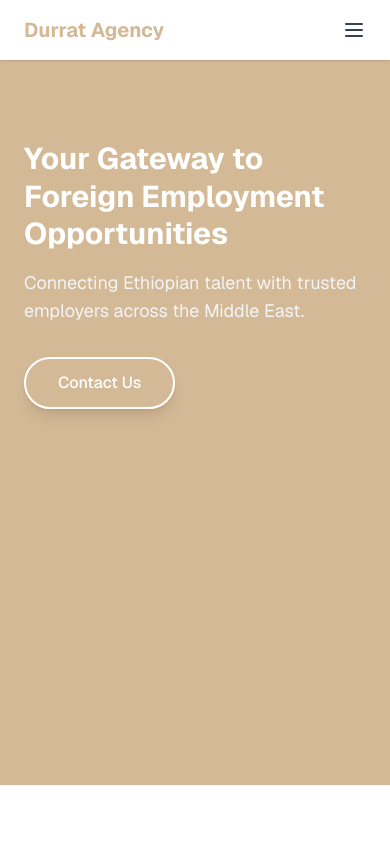
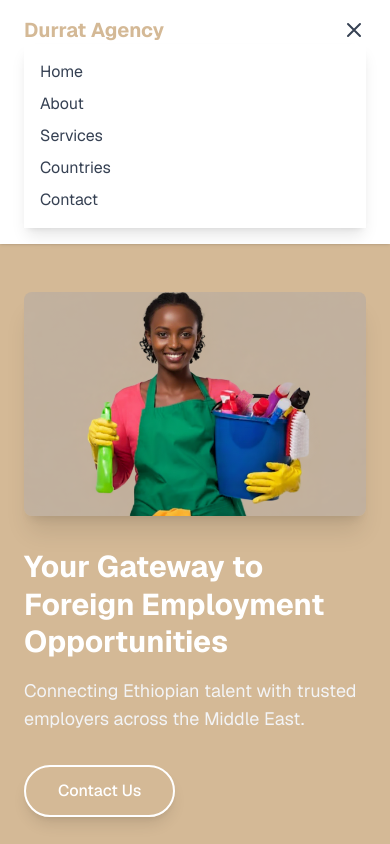
Before and after one commit to Oreki-ht/durrat, a Next.js app: page / in a window 390 px wide. Both pictures are taken after a click on the button "Toggle menu". Shown: the top 844 px of the page. Built offline with nearby package versions, Linux system fonts and the light colour scheme.

Commit message:
mobile fix

```diff
--- a/src/components/Hero.tsx
+++ b/src/components/Hero.tsx
@@ -15,13 +15,32 @@ const Hero = () => {
 
   return (
     <section id="home" className="bg-[#d4b996] text-white">
-      <div className="max-w-7xl mx-auto px-6 py-20 md:py-28 flex flex-col md:flex-row items-center">
+      <div className="max-w-7xl mx-auto px-6 py-12 md:py-28 flex flex-col md:flex-row items-center">
+        {/* Image on top for mobile, right for desktop */}
+        <motion.div
+          initial={{ opacity: 0, y: 20 }}
+          whileInView={{ opacity: 1, y: 0 }}
+          viewport={{ once: true }}
+          transition={{ duration: 0.8 }}
+          className="w-full md:w-1/2 mb-8 md:mb-0 order-1 md:order-2"
+        >
+          <div className="relative h-56 md:h-96 w-full rounded-lg overflow-hidden shadow-xl">
+            <Image
+              src="/maid-pic.png"
+              alt="Maid holding cleaning supplies"
+              fill
+              sizes="(max-width: 768px) 100vw, 50vw"
+              style={{ objectFit: "cover" }}
+            />
+          </div>
+        </motion.div>
+        {/* Text below image on mobile, left for desktop */}
         <motion.div
           initial="hidden"
           whileInView="visible"
           viewport={{ once: true }}
           variants={fadeIn}
-          className="md:w-1/2 mb-10 md:mb-0"
+          className="w-full md:w-1/2 order-2 md:order-1"
         >
           <h1 className="text-3xl md:text-5xl font-bold mb-4 leading-tight">
             Your Gateway to Foreign Employment Opportunities
@@ -37,23 +56,6 @@ const Hero = () => {
             Contact Us
           </motion.button>
         </motion.div>
-
-        <motion.div
-          initial={{ opacity: 0, x: 50 }}
-          whileInView={{ opacity: 1, x: 0 }}
-          transition={{ duration: 0.8 }}
-          className="md:w-1/2"
-        >
-            <div className="relative h-64 md:h-96 w-full rounded-lg overflow-hidden shadow-xl">
-            <Image
-              src="/maid-pic.png"
-              alt="Maid holding cleaning supplies"
-              fill
-              sizes="(max-width: 768px) 100vw, 50vw"
-              style={{ objectFit: "cover" }}
-            />
-            </div>
-        </motion.div>
       </div>
     </section>
   );
--- a/src/components/Navbar.tsx
+++ b/src/components/Navbar.tsx
@@ -1,8 +1,11 @@
 "use client";
 
-import { motion } from "framer-motion";
+import { useState } from "react";
+import { motion, AnimatePresence } from "framer-motion";
 
 const Navbar = () => {
+  const [menuOpen, setMenuOpen] = useState(false);
+
   return (
     <nav className="sticky top-0 z-50 bg-white shadow-sm px-6 py-4">
       <div className="max-w-7xl mx-auto flex justify-between items-center">
@@ -15,6 +18,7 @@ const Navbar = () => {
           <h1 className="text-[#d4b996] font-bold text-xl md:text-2xl">Durrat Agency</h1>
         </motion.div>
 
+        {/* Desktop links */}
         <motion.div
           whileHover={{ scale: 1.05 }}
           className="hidden md:block"
@@ -28,15 +32,37 @@ const Navbar = () => {
           </ul>
         </motion.div>
 
+        {/* Mobile menu button */}
         <motion.button
           whileTap={{ scale: 0.95 }}
           className="md:hidden text-gray-700"
+          onClick={() => setMenuOpen((open) => !open)}
+          aria-label="Toggle menu"
         >
           <svg xmlns="http://www.w3.org/2000/svg" className="h-6 w-6" fill="none" viewBox="0 0 24 24" stroke="currentColor">
-            <path strokeLinecap="round" strokeLinejoin="round" strokeWidth={2} d="M4 6h16M4 12h16M4 18h16" />
+            <path strokeLinecap="round" strokeLinejoin="round" strokeWidth={2} d={menuOpen ? "M6 18L18 6M6 6l12 12" : "M4 6h16M4 12h16M4 18h16"} />
           </svg>
         </motion.button>
       </div>
+      {/* Mobile menu */}
+      <AnimatePresence>
+        {menuOpen && (
+          <motion.div
+            initial={{ height: 0, opacity: 0 }}
+            animate={{ height: "auto", opacity: 1 }}
+            exit={{ height: 0, opacity: 0 }}
+            className="md:hidden bg-white shadow-lg"
+          >
+            <ul className="flex flex-col space-y-2 px-4 py-4">
+              <li><a href="#home" className="block text-gray-700 hover:text-[#d4b996] transition" onClick={() => setMenuOpen(false)}>Home</a></li>
+              <li><a href="#about" className="block text-gray-700 hover:text-[#d4b996] transition" onClick={() => setMenuOpen(false)}>About</a></li>
+              <li><a href="#services" className="block text-gray-700 hover:text-[#d4b996] transition" onClick={() => setMenuOpen(false)}>Services</a></li>
+              <li><a href="#countries" className="block text-gray-700 hover:text-[#d4b996] transition" onClick={() => setMenuOpen(false)}>Countries</a></li>
+              <li><a href="#contact" className="block text-gray-700 hover:text-[#d4b996] transition" onClick={() => setMenuOpen(false)}>Contact</a></li>
+            </ul>
+          </motion.div>
+        )}
+      </AnimatePresence>
     </nav>
   );
 };
```
